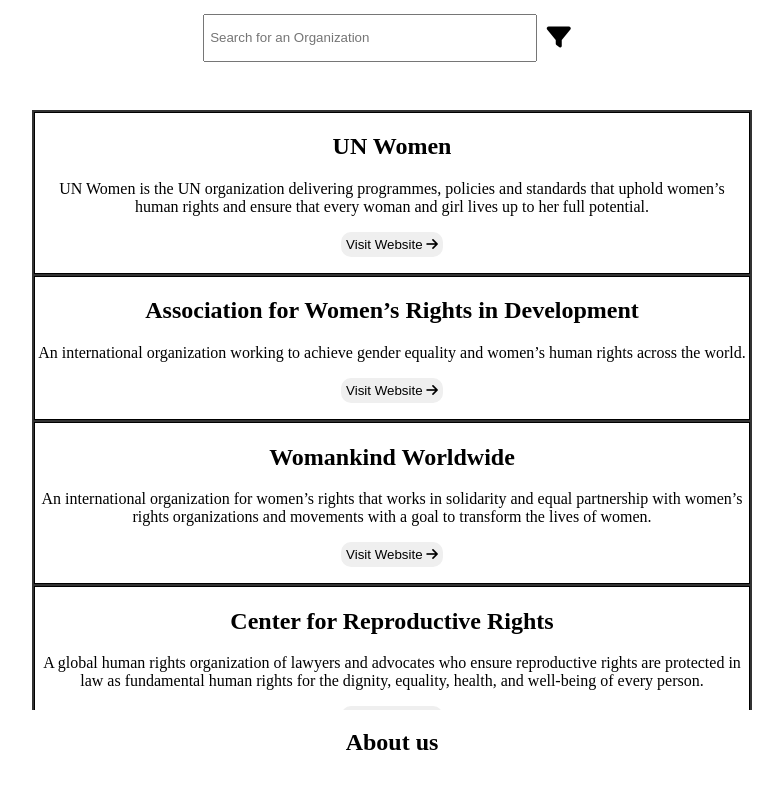
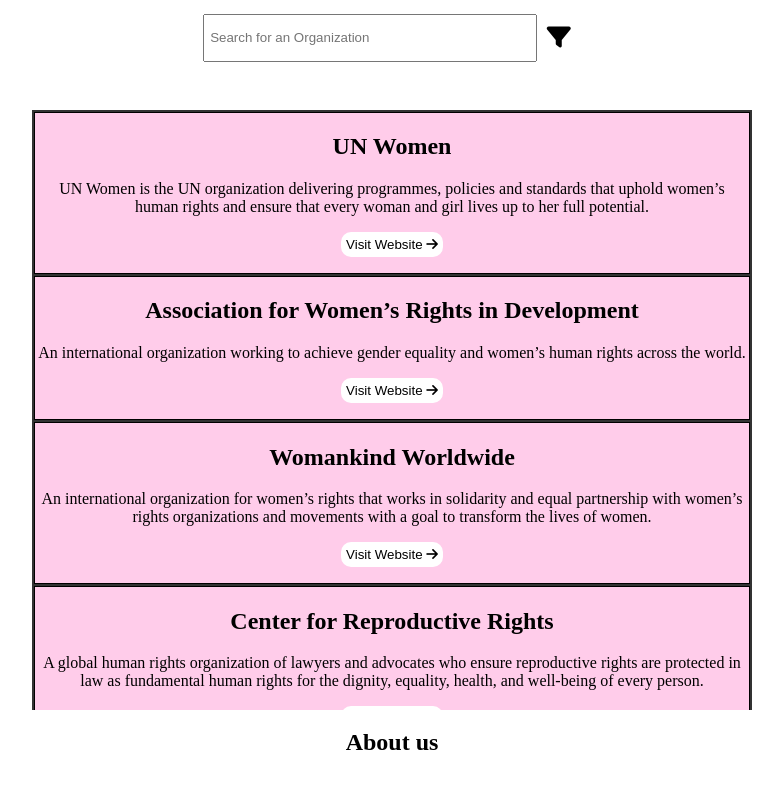
Before and after one commit to UW-INFO442-WI23/chocolatelavacake, a React (Create React App) app: page / in a window 1280 px wide. Shown: the part 2471-3260 px from the top of the page, without its empty margins (248-1031 px from the left). Built offline with nearby package versions, Linux system fonts and the light colour scheme.

Commit message:
edit css

```diff
--- a/src/Components/GetInvolved/mission.js
+++ b/src/Components/GetInvolved/mission.js
@@ -138,7 +138,7 @@
     data = data.map((org) => {
         let row = (
             <tr key = {org.title}>
-                <td>
+                <td className='results'>
                     <h2>
                     {org.title}
                     </h2>
@@ -147,7 +147,7 @@
                             {org.description}
                         </p>
                         <a href={org.link} target="_blank">
-                            <button>
+                            <button className='button'>
                                 Visit Website <i class="fa-solid fa-arrow-right"></i>
                             </button>
                         </a>
--- a/src/Components/Nav/nav.js
+++ b/src/Components/Nav/nav.js
@@ -4,7 +4,7 @@
 export default function Nav(props) {
     return(
         <nav>
-            <img className="logo" src="logo.png" />
+            <img className="logo" src="logo.png" alt='Group of 8 women taking a photo together' />
             <ul>
                 <li><a className="navigator" href="/Home">Introduction</a></li>
                 <li>|</li>
--- a/src/index.css
+++ b/src/index.css
@@ -10,6 +10,19 @@
 
 header h1 {
     margin-bottom: 7vh; /*add space between logo and nav */
+}
+
+.results {
+    background-color: #FFCCEA;
+}
+
+.button:hover {
+    background-color: #C53683;
+    color: white;
+}
+
+.button {
+    background-color: white;
 }
 
 nav {
```
